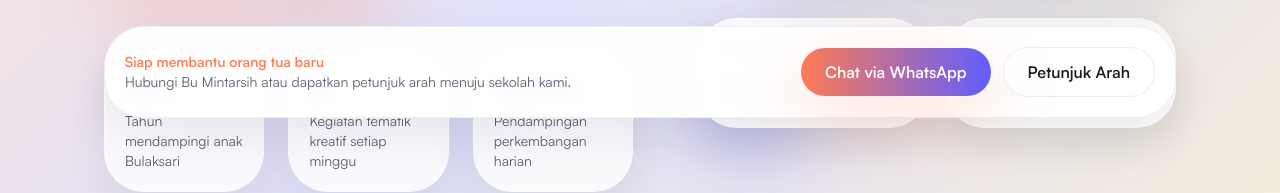
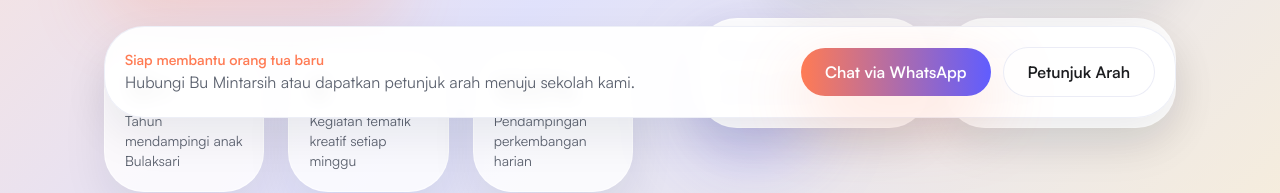
Before and after one commit to jwrfree/tk-kartikasari, a Next.js app in the folder tk-kartikasari/: page / in a window 1280 px wide. Shown: the part 658-851 px from the top of the page. Built offline with nearby package versions, Linux system fonts and the light colour scheme.

Commit message:
Adjust secondary text size in sticky actions

```diff
--- a/tk-kartikasari/components/StickyActions.tsx
+++ b/tk-kartikasari/components/StickyActions.tsx
@@ -10,7 +10,7 @@
         <div className="flex flex-col gap-4 rounded-3xl border border-border/70 bg-surface/95 px-5 py-5 shadow-soft backdrop-blur sm:flex-row sm:items-center sm:justify-between">
           <div>
             <p className="text-sm font-semibold text-primary">Siap membantu orang tua baru</p>
-            <p className="text-xs text-text-muted sm:text-sm">
+            <p className="text-sm text-text-muted sm:text-base">
               Hubungi Bu Mintarsih atau dapatkan petunjuk arah menuju sekolah kami.
             </p>
           </div>
```
